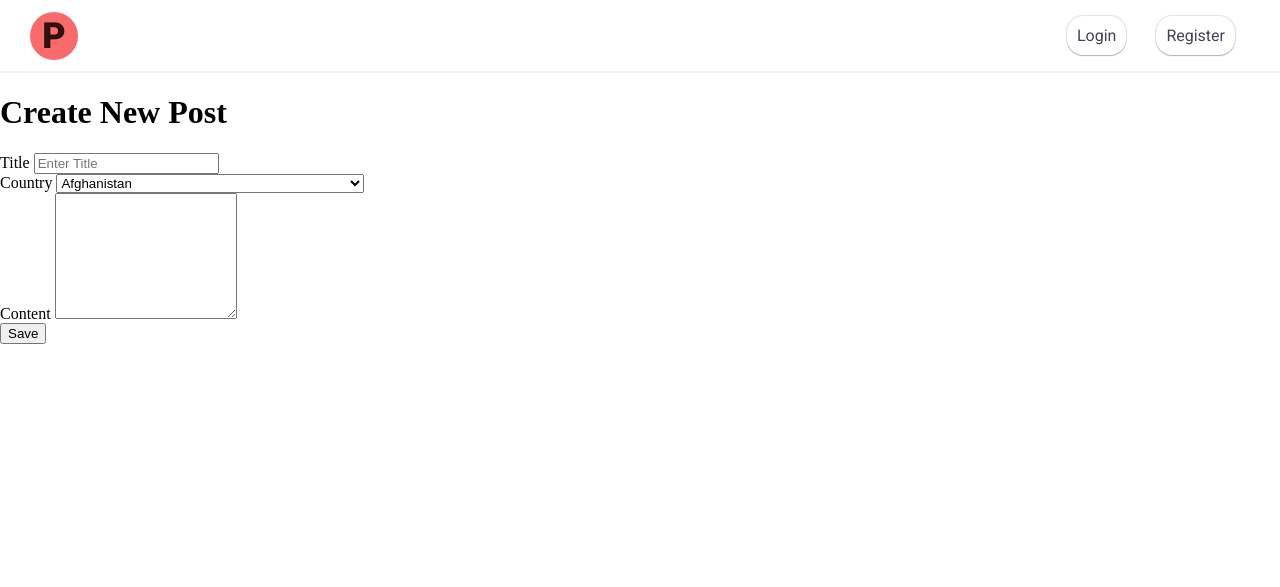
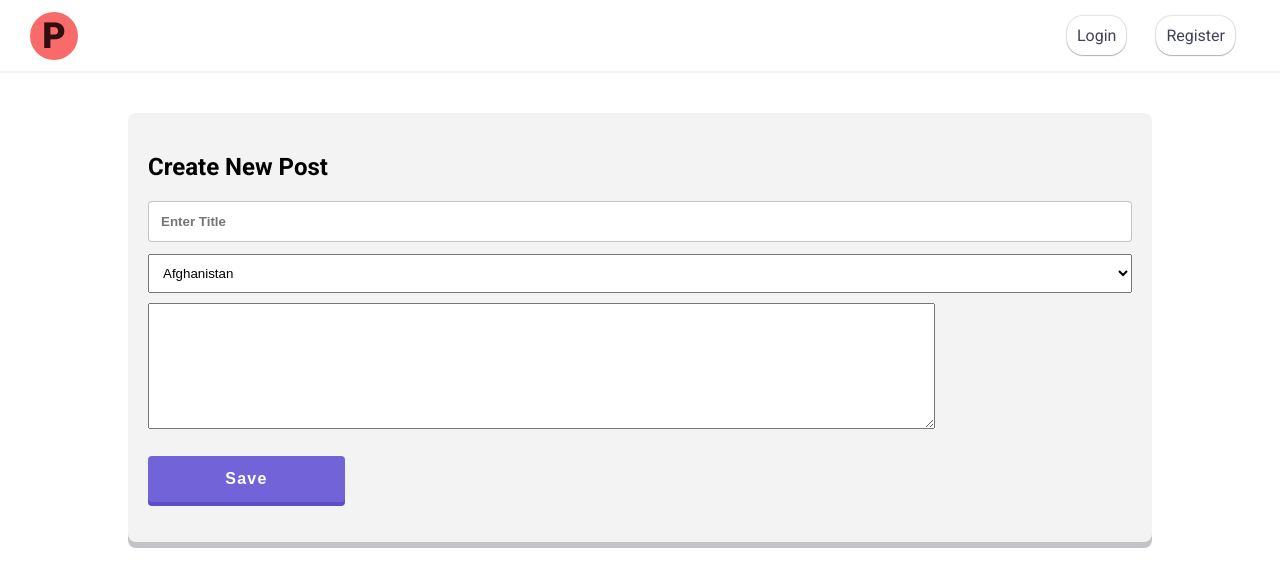
Before and after one commit to anubhav06/about-place, a Django app: page /newpage in a window 1280 px wide. Shown: the top 587 px of the page. Run offline with Django 3.2, Linux system fonts and the light colour scheme; some libraries are stand-ins or nearby versions.

Commit message:
create new post page design

```diff
--- a/aboutPlace/heritage/static/heritage/form.css
+++ b/aboutPlace/heritage/static/heritage/form.css
@@ -62,3 +62,60 @@
 .form p > a:hover {
   font-weight: 700;
 }
+
+/* create new post page design */
+.new-post {
+  background-color: #f3f3f3;
+  border-radius: 8px;
+  box-shadow: 0 6px rgba(62, 60, 73, 0.3);
+  width: 80%;
+  margin: 40px auto;
+  padding: 20px;
+}
+
+.new-post > h2 {
+  font-family: var(--roboto);
+}
+
+.new-post form {
+  font-family: var(--poppins);
+}
+
+.new-post form div > input {
+  width: 100%;
+  margin-bottom: 12px;
+  padding: 12px;
+  border-radius: 4px;
+  border: 1px solid rgba(62, 60, 73, 0.3);
+  font-weight: 600;
+}
+
+.new-post form div select {
+  width: 100%;
+  padding: 10px;
+}
+
+.new-post form div textarea {
+  width: 100%;
+  margin-top: 10px;
+}
+
+.new-post form .btn {
+  margin: 20px 0;
+  color: white;
+  text-align: center;
+  letter-spacing: 1.2px;
+  background-color: hsl(247, 60%, 62%);
+  padding: 14px;
+  border-radius: 4px;
+  cursor: pointer;
+  box-shadow: 0 4px rgb(94, 77, 199);
+  border: none;
+  font-size: 16px;
+  font-weight: 700;
+  width: 20%;
+}
+
+.new-post form .btn:hover {
+  background-color: hsla(248, 32%, 49%, 0.6);
+}
--- a/aboutPlace/heritage/static/heritage/index.css
+++ b/aboutPlace/heritage/static/heritage/index.css
@@ -26,7 +26,6 @@
   color: #424259;
   font-weight: 400;
   width: 80%;
-  letter-spacing: 1.1px;
   font-weight: 500;
 }
 
@@ -35,6 +34,10 @@
   color: #424259;
 }
 
+.header__info p span > a:hover {
+  color: #2f0f0f;
+}
+
 .header__img > img {
   width: 100%;
   height: 72vh;
--- a/aboutPlace/heritage/templates/heritage/newPage.html
+++ b/aboutPlace/heritage/templates/heritage/newPage.html
@@ -1,33 +1,35 @@
 {% extends "heritage/layout.html" %}
 
 {% block title %}
-    New Post
+New Post
 {% endblock %}
 
 {% block body %}
-    <h1>Create New Post</h1>
+<section class="new-post">
+    <h2>Create New Post</h2>
 
     <form action="/" method="POST">
         {% csrf_token %}
-        <div class="form-group">
-            <div class="form-group col-md-3">
-                <label for="title"> Title </label>
-                <input type="text" id="title" class="form-control" name="title" placeholder="Enter Title" autocomplete="off" required>
-            </div>
+        <div>
+            <!-- <label for="title"> Title </label> -->
+            <input type="text" id="title" class="form-control" name="title" placeholder="Enter Title" autocomplete="off"
+                required>
         </div>
-        <div class="form-group">
-            <label for="list"> Country </label>
+        <div>
+            <!-- <label for="list"> Country </label> -->
             <select class="form-control" name="country">
                 {% for country in list %}
-                    <option> {{country}} </option>
+                <option> {{country}} </option>
                 {% endfor %}
             </select>
         </div>
-        <div class="form-group">
-            <label for="content"> Content </label>
-            <textarea id="content" class="form-control" rows="8" name="content" style="max-width: 80%;" required> </textarea>
+        <div>
+            <!-- <label for="content"> Content </label> -->
+            <textarea id="content" class="form-control" rows="8" name="content" style="max-width: 80%;"
+                required> </textarea>
         </div>
-        <input type="submit" value="Save">
+        <input class="btn" type="submit" value="Save">
     </form>
+</section>
 
 {% endblock %}
```
Also changed, not shown: aboutPlace/db.sqlite3.
